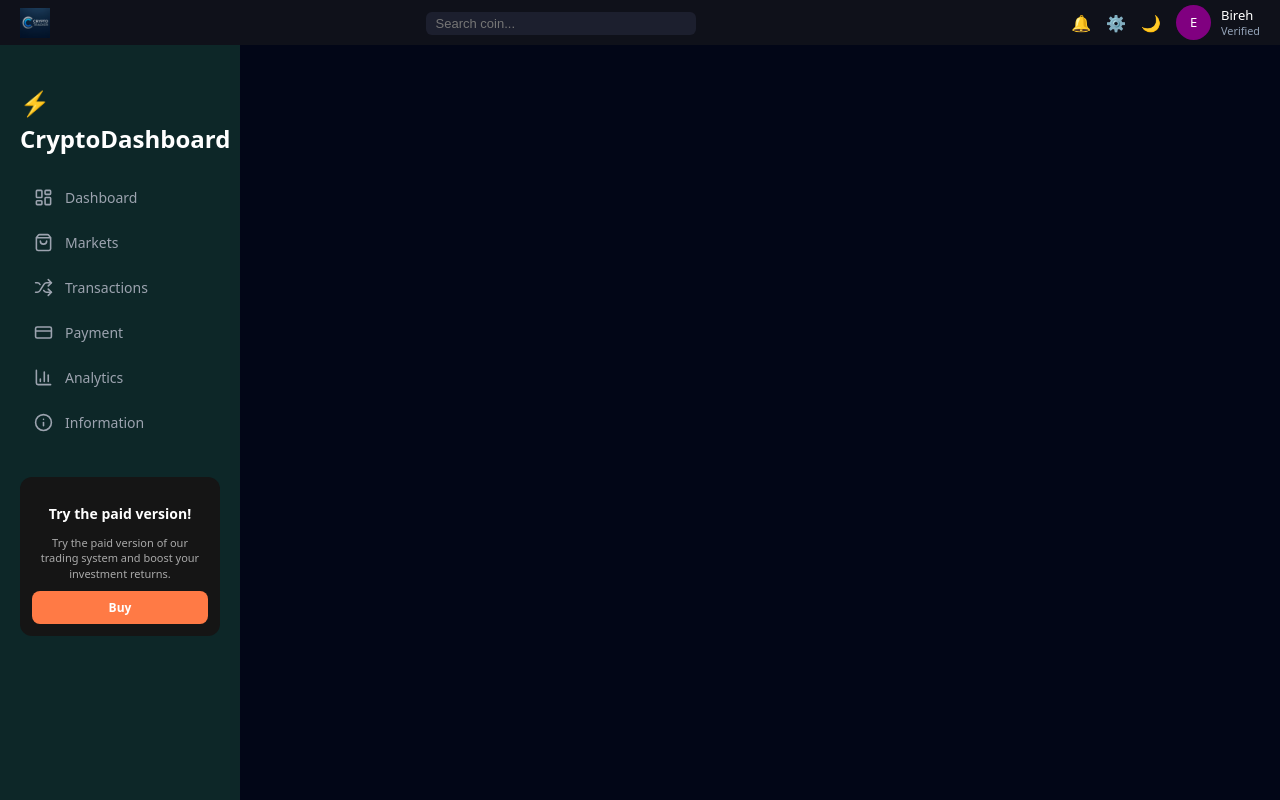
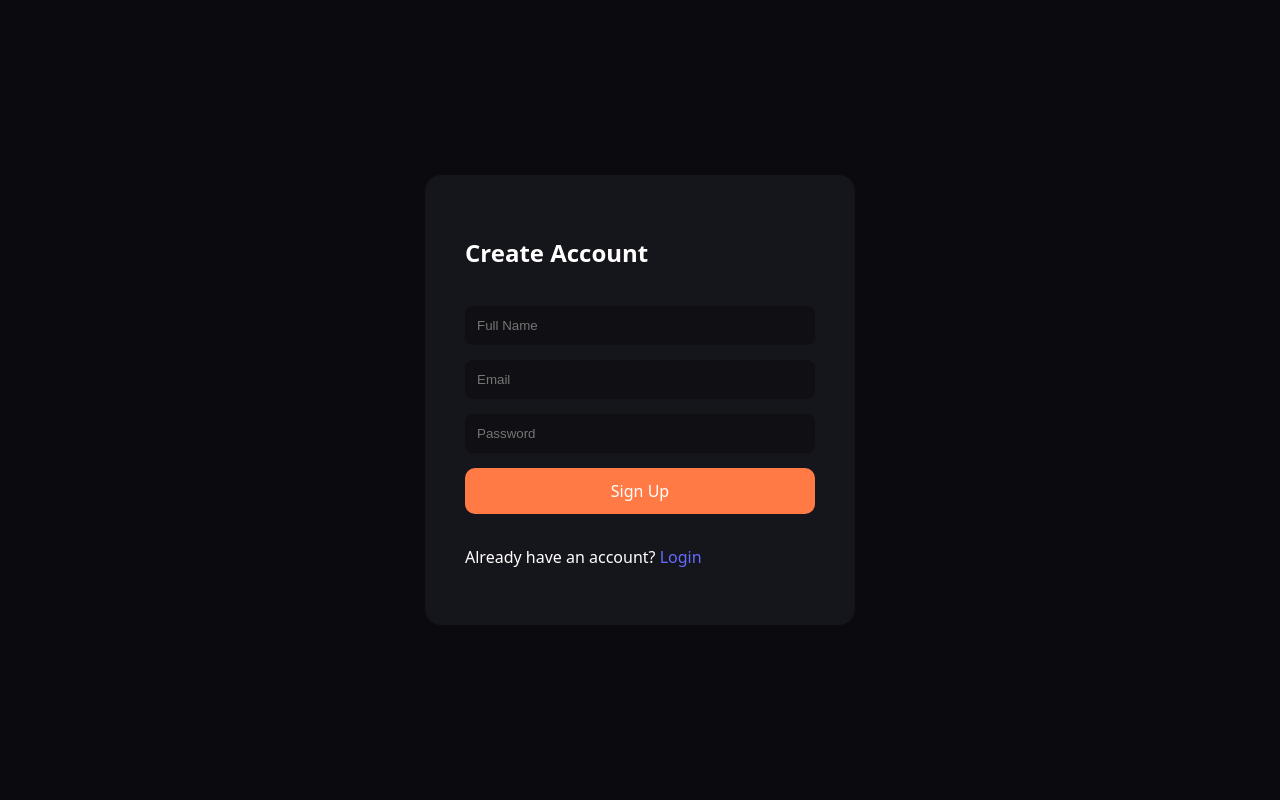
Before and after one commit to mebdar/cryptocurrency-tracker, a React (Vite) app: page /signup in a window 1280 px wide. Built offline with nearby package versions, Linux system fonts and the light colour scheme.

Commit message:
set up authethication

```diff
--- a/src/App.jsx
+++ b/src/App.jsx
@@ -1,39 +1,53 @@
-import MarketOverview from "./components/MarketOverview";
+import { Routes, Route, Navigate } from "react-router-dom";
+import { useState } from "react";
+
+/* Layout */
+import Layout from "./components/Layout";
+
+/* Pages */
 import Dashboard from "./pages/Dashboard";
+import Markets from "./pages/Markets";
+import Transactions from "./pages/Transactions";
 import Payment from "./pages/Payment";
-import Transactions from "./pages/Transactions";
 import Analytics from "./pages/Analytics";
-import { useState } from "react";
-import { Routes, Route, Navigate } from "react-router-dom";
-import Layout from "./components/Layout";
-import Markets from "./pages/Markets";
 import Information from "./pages/Information";
+
+/* Auth Pages */
+import Login from "./pages/Login";
+import Signup from "./pages/Signup";
 
 function App() {
   const [search, setSearch] = useState("");
+
   return (
+    <Routes>
+
+      {/* ✅ AUTH ROUTES (NO SIDEBAR) */}
+      <Route path="/" element={<Login />} />
+      <Route path="/signup" element={<Signup />} />
+
+      {/* ✅ APP ROUTES (WITH SIDEBAR) */}
+      <Route
+        path="/*"
+        element={
           <Layout search={search} setSearch={setSearch}>
             <Routes>
-        <Route path="/" element={<Navigate to="/dashboard" replace />} />
-
               <Route
                 path="/dashboard"
-          element={
-            <Dashboard search={search} />
-          }
+                element={<Dashboard search={search} />}
               />
-        <Route
-          path="/markets"
-          element={
-            <Markets />
-          }
-        />
+
+              <Route path="/markets" element={<Markets />} />
               <Route path="/transactions" element={<Transactions />} />
               <Route path="/payment" element={<Payment />} />
               <Route path="/analytics" element={<Analytics />} />
               <Route path="/information" element={<Information />} />
             </Routes>
           </Layout>
+        }
+      />
+
+    </Routes>
   );
 }
 
--- /dev/null
+++ b/src/pages/Auth.css
@@ -0,0 +1,35 @@
+.auth-container {
+    height: 100vh;
+    display: flex;
+    justify-content: center;
+    align-items: center;
+    background: #0b0b0f;
+}
+
+.auth-card {
+    background: #15151c;
+    padding: 40px;
+    border-radius: 16px;
+    width: 350px;
+    color: white;
+    display: flex;
+    flex-direction: column;
+    gap: 15px;
+}
+
+.auth-card input {
+    padding: 12px;
+    border-radius: 8px;
+    border: none;
+    background: #0f0f14;
+    color: white;
+}
+
+.auth-card button {
+    padding: 12px;
+    background: #ff7a45;
+    border: none;
+    border-radius: 10px;
+    color: white;
+    cursor: pointer;
+}
--- /dev/null
+++ b/src/pages/Login.jsx
@@ -0,0 +1,32 @@
+import { Link, useNavigate } from "react-router-dom";
+import "./Auth.css";
+
+function Login() {
+    const navigate = useNavigate();
+
+    const handleLogin = (e) => {
+        e.preventDefault();
+
+        // temporary login
+        navigate("/dashboard");
+    };
+
+    return (
+        <div className="auth-container">
+            <form className="auth-card" onSubmit={handleLogin}>
+                <h2>Login</h2>
+
+                <input type="email" placeholder="Email" required />
+                <input type="password" placeholder="Password" required />
+
+                <button type="submit">Login</button>
+
+                <p>
+                    Don’t have an account? <Link to="/signup">Sign up</Link>
+                </p>
+            </form>
+        </div>
+    );
+}
+
+export default Login;
--- /dev/null
+++ b/src/pages/Signup.jsx
@@ -0,0 +1,33 @@
+import { Link, useNavigate } from "react-router-dom";
+import "./Auth.css";
+
+function Signup() {
+    const navigate = useNavigate();
+
+    const handleSignup = (e) => {
+        e.preventDefault();
+
+        // temporary signup
+        navigate("/");
+    };
+
+    return (
+        <div className="auth-container">
+            <form className="auth-card" onSubmit={handleSignup}>
+                <h2>Create Account</h2>
+
+                <input type="text" placeholder="Full Name" required />
+                <input type="email" placeholder="Email" required />
+                <input type="password" placeholder="Password" required />
+
+                <button type="submit">Sign Up</button>
+
+                <p>
+                    Already have an account? <Link to="/">Login</Link>
+                </p>
+            </form>
+        </div>
+    );
+}
+
+export default Signup;
```
Lines whose indentation alone changed are shown as unchanged.
